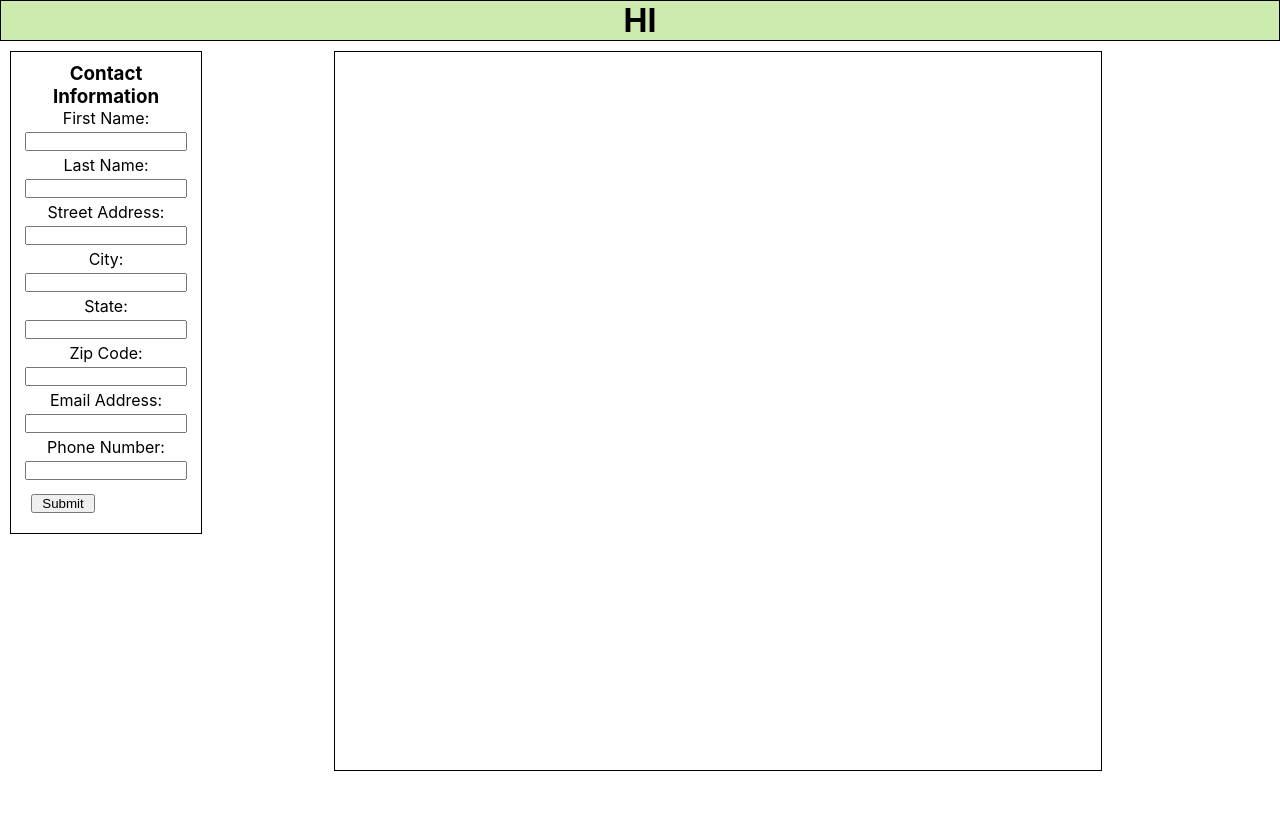
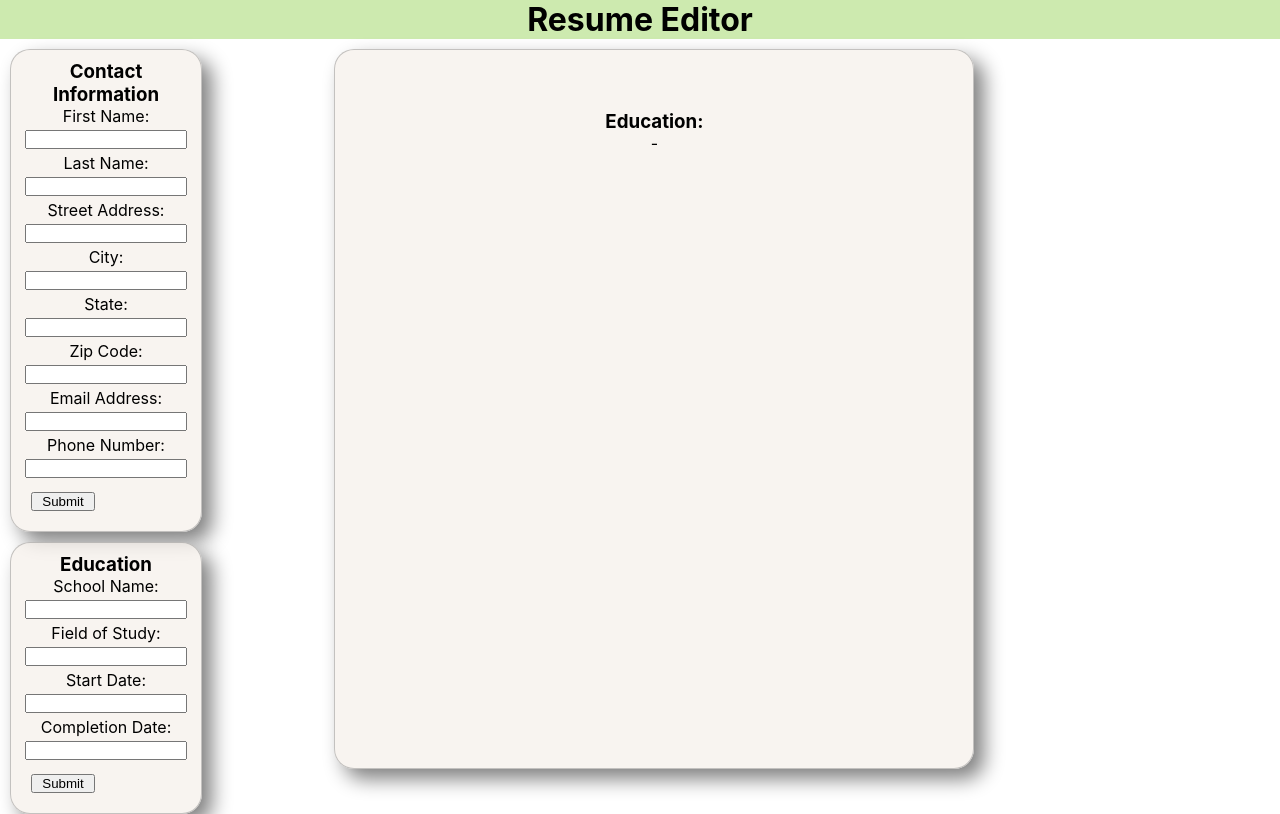
Before and after one commit to SalamanderCtesiphon/resume-app, a React (Create React App) app: page / in a window 1280 px wide. Built offline with nearby package versions, Linux system fonts and the light colour scheme.

Commit message:
completed the education section of the project

```diff
--- a/src/App.css
+++ b/src/App.css
@@ -13,15 +13,19 @@
   grid-template-rows: repeat(20, 1fr);
 }
 
-.contactForm {
+.contactForm, .educationForm {
   display: flex;
   flex-direction: column;
   width: 15vw;
   height: auto;
   margin: 10px;
   padding: 10px;
-  border: 1px solid black;
+  border: 1px solid rgba(128, 128, 128, 0.438);
+  border-radius: 20px;
+  box-shadow: 10px 10px 20px gray;
+  background-color: rgba(246, 241, 235, 0.734);
 }
+
 
 .contactInputs {
   display: flex;
@@ -38,7 +42,6 @@ button {
   grid-column-end: 21;
   grid-row-start: 1;
   grid-row-end: 2;
-  border: 1px solid black;
   background-color: rgba(177, 223, 130, 0.637);
 }
 
@@ -50,12 +53,15 @@ button {
 }
 
 .page {
-  border: 1px solid black;
+  border: 1px solid rgba(128, 128, 128, 0.438);
+  background-color: rgba(246, 241, 235, 0.734);
+  border-radius: 20px;
   grid-column-start: 4;
   grid-column-end: 21;
   height: 90vh;
-  width: 60vw;
+  width: 50vw;
   margin: 10px;
+  box-shadow: 10px 10px 20px gray;
 }
 
 .pageHeader {
--- a/src/App.js
+++ b/src/App.js
@@ -1,6 +1,7 @@
 import React, { useState } from "react"
 import './App.css';
 import ContactInfo from './components/ContactInfo';
+import Education from "./components/Education";
 
 function App(props) {
   const [firstName, setFirstName] = useState('');
@@ -12,8 +13,11 @@ function App(props) {
   const [email, setEmail] = useState('');
   const [phone, setPhone] = useState('');
   const [contactSubmit, setContactSubmit] = useState(false);
-
-
+  const [educationSubmit, setEducationSubmit] = useState(false)
+  const [schoolName, setSchoolName] = useState('')
+  const [fieldOfStudy, setFieldOfStudy] = useState('');
+  const [startDate, setStartDate] = useState('');
+  const [completeDate, setCompleteDate] = useState('');
 
   function handleSubmit(e) {
       e.preventDefault();
@@ -29,14 +33,27 @@ function App(props) {
       setContactSubmit(true);
   };
 
+  function handleEducationSubmit(e) {
+    e.preventDefault();
+
+    setSchoolName(schoolName);
+    setFieldOfStudy(fieldOfStudy);
+    setStartDate(startDate);
+    setCompleteDate(completeDate);
+    setEducationSubmit(true);
+  }
+
   function toggleContact(e) {
-    console.log('click')
     setContactSubmit(false);
+  }
+
+  function toggleEducation(e) {
+    setEducationSubmit(false);
   }
 
   return (
     <div className="App">
-      <h1 className="header">HI</h1>
+      <h1 className="header">Resume Editor</h1>
       <div className="sidebar">
         <ContactInfo
           firstName={firstName}
@@ -59,6 +76,19 @@ function App(props) {
           contactSubmit={contactSubmit}
           toggleContact={toggleContact}
         />
+        <Education
+          educationSubmit={educationSubmit}
+          toggleEducation={toggleEducation}
+          handleEducationSubmit={handleEducationSubmit}
+          schoolName={schoolName}
+          setSchoolName={setSchoolName}
+          fieldOfStudy={fieldOfStudy}
+          setFieldOfStudy={setFieldOfStudy}
+          startDate={startDate}
+          setStartDate={setStartDate}
+          completeDate={completeDate}
+          setCompleteDate={setCompleteDate}
+        />
       </div>
       <div className="page">
         <div className="pageHeader">
@@ -72,6 +102,12 @@ function App(props) {
             <h5>{phone}</h5>
           </div>
         </div>
+        <div className="educationSection">
+          <h3>Education: </h3>
+          <p>{schoolName}</p>
+          <p>{fieldOfStudy}</p>
+          <p>{startDate}{' '}-{' '}{completeDate}</p>
+        </div>
       </div>
     </div>
   );
--- /dev/null
+++ b/src/components/Education.jsx
@@ -0,0 +1,58 @@
+import React from 'react'
+
+const Education = ({
+    educationSubmit,
+    toggleEducation,
+    handleEducationSubmit,
+    schoolName,
+    setSchoolName,
+    fieldOfStudy,
+    setFieldOfStudy,
+    startDate,
+    setStartDate,
+    completeDate,
+    setCompleteDate
+}) => {
+  return (
+    <div className='educationForm'>
+        <h3>Education</h3>
+        {educationSubmit === true ? (
+                <button onClick={toggleEducation}>Edit Section</button>
+            ) : (
+            <form className='contactInputs' onSubmit={handleEducationSubmit}>
+                <label>School Name:</label>
+                <input
+                    type="text"
+                    name="schoolName"
+                    value={schoolName}
+                    onChange={(e) => setSchoolName(e.target.value)}
+                />
+                <label>Field of Study:</label>
+                <input
+                   type="text"
+                   name="fieldOfStudy"
+                   value={fieldOfStudy}
+                   onChange={(e) => setFieldOfStudy(e.target.value)}
+                />
+                <label>Start Date:</label>
+                 <input
+                   type="text"
+                   name='startDate'
+                   value={startDate}
+                   onChange={(e) => setStartDate(e.target.value)}
+                />
+                 <label>Completion Date:</label>
+                 <input
+                    type="text"
+                    name='completeDate'
+                    value={completeDate}
+                    onChange={(e) => setCompleteDate(e.target.value)}
+                />
+                <button type="submit">Submit</button>
+            </form>
+            )}
+    </div>
+  )
+}
+
+export default Education
```
